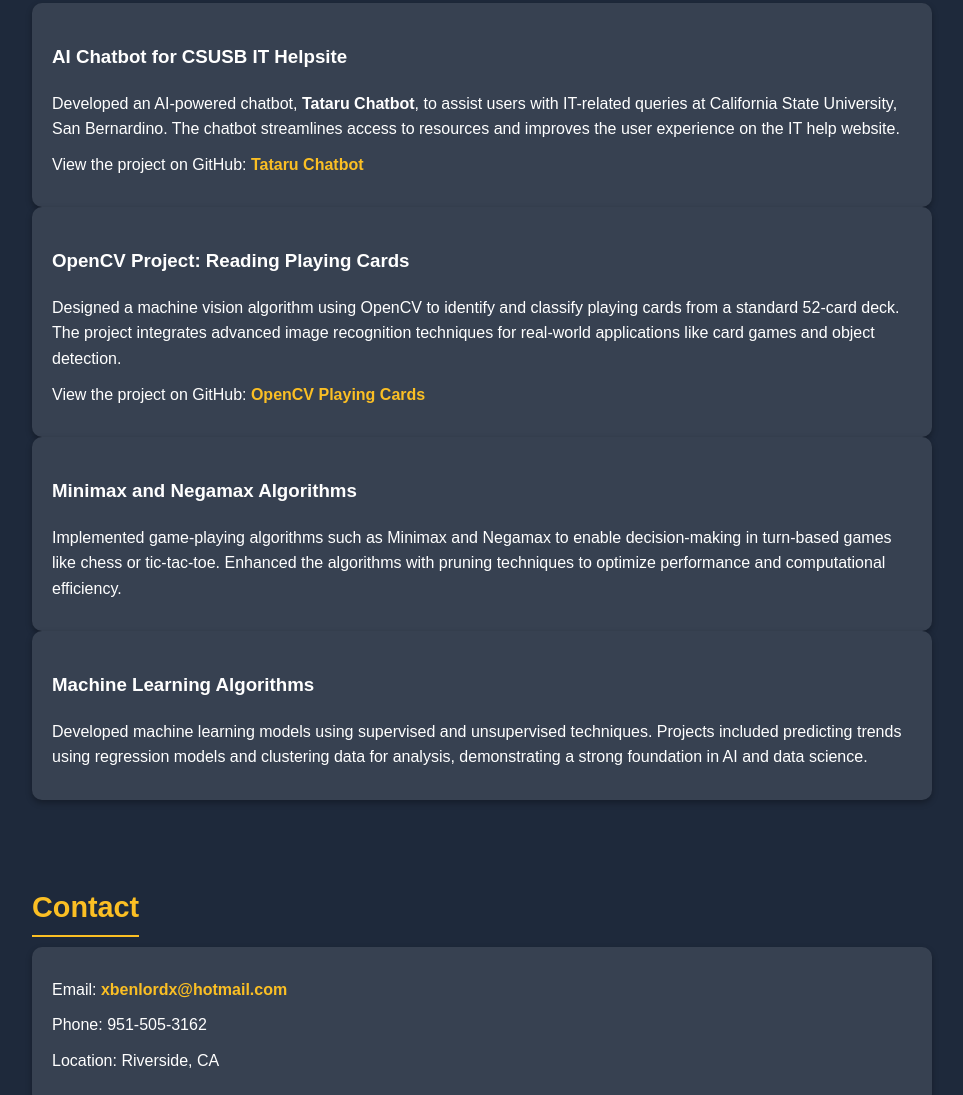
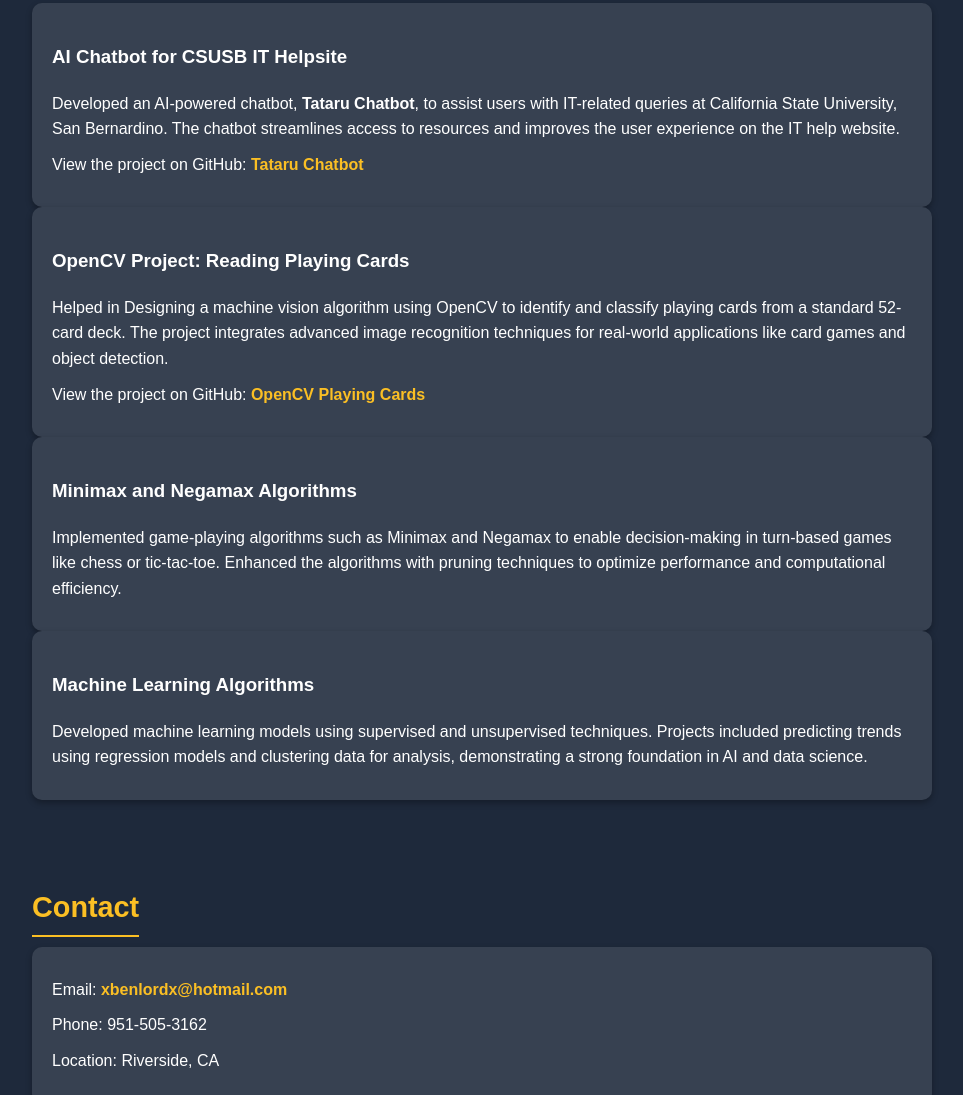
Before and after one commit to Bengiladash/Resume_Website, a plain HTML site: page index.html in a window 1280 px wide. Shown: the part 1773-2868 px from the top of the page, without its empty margins (158-1121 px from the left). Drawn offline with Linux system fonts and the light colour scheme.

```diff
--- a/index.html
+++ b/index.html
@@ -90,7 +90,7 @@
             <div class="card">
                 <h3>OpenCV Project: Reading Playing Cards</h3>
                 <p>
-                    Designed a machine vision algorithm using OpenCV to identify and classify playing cards
+                    Helped in Designing a machine vision algorithm using OpenCV to identify and classify playing cards
                     from a standard 52-card deck. The project integrates advanced image recognition techniques
                     for real-world applications like card games and object detection.
                 </p>
```
